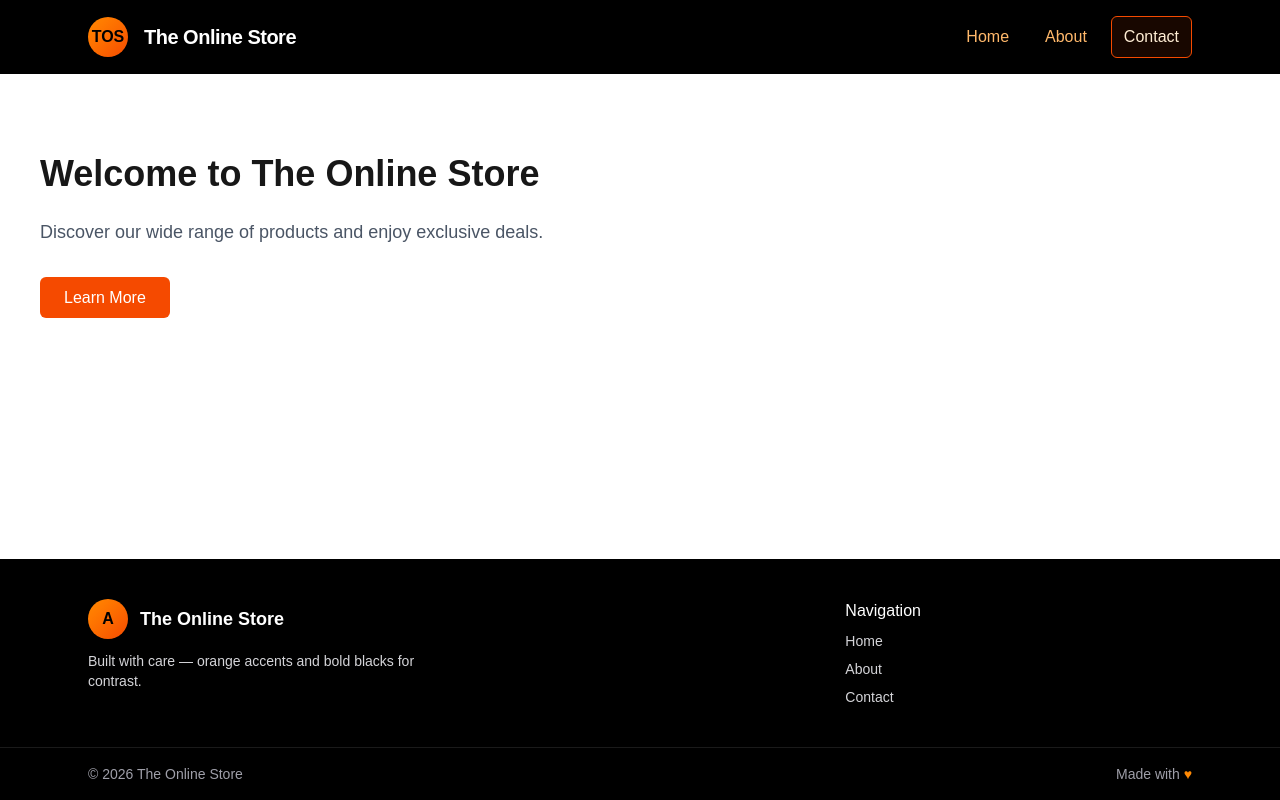
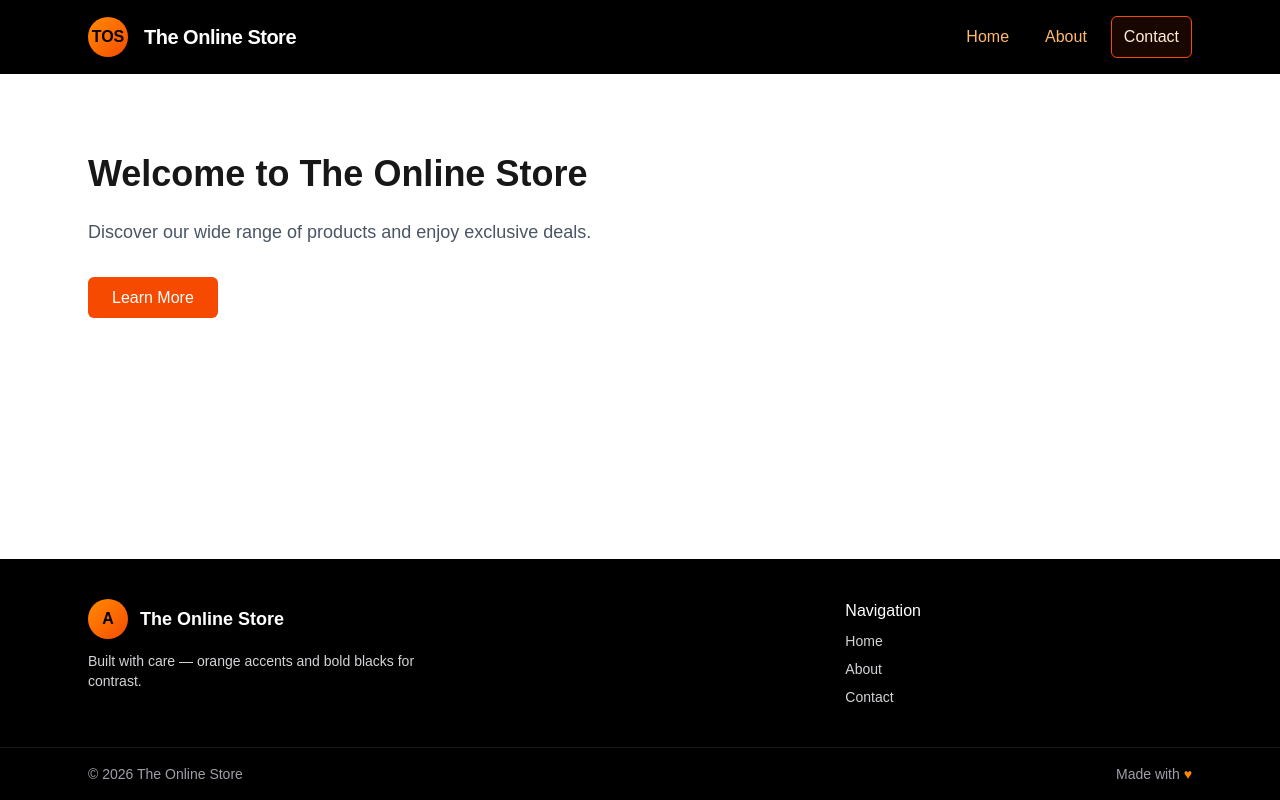
Before and after one commit to Andy19955/JavaScript-Frameworks, a Next.js app: page / in a window 1280 px wide. Built offline with nearby package versions, Linux system fonts and the light colour scheme.

Commit message:
Add welcome content

```diff
--- a/app/page.tsx
+++ b/app/page.tsx
@@ -5,12 +5,14 @@ export default function Home() {
   return (
     <>
       <Header />
-      <main className="flex-1 flex-col items-center justify-center py-20 px-10">
-        <h1 className="text-4xl font-bold mb-6">Welcome to The Online Store</h1>
-        <p className="text-lg text-gray-600 mb-10">Discover our wide range of products and enjoy exclusive deals.</p>
-        <a href="/about" className="px-6 py-3 bg-orange-600 text-white rounded-md hover:bg-orange-700 transition">
-          Learn More
-        </a>
+      <main className="flex-1 flex justify-center">
+        <div className="max-w-6xl w-full py-20 px-6">
+          <h1 className="text-4xl font-bold mb-6">Welcome to The Online Store</h1>
+          <p className="text-lg text-gray-600 mb-10">Discover our wide range of products and enjoy exclusive deals.</p>
+          <a href="/about" className="px-6 py-3 bg-orange-600 text-white rounded-md hover:bg-orange-700 transition">
+            Learn More
+          </a>
+        </div>
       </main>
       <Footer />
     </>
```
